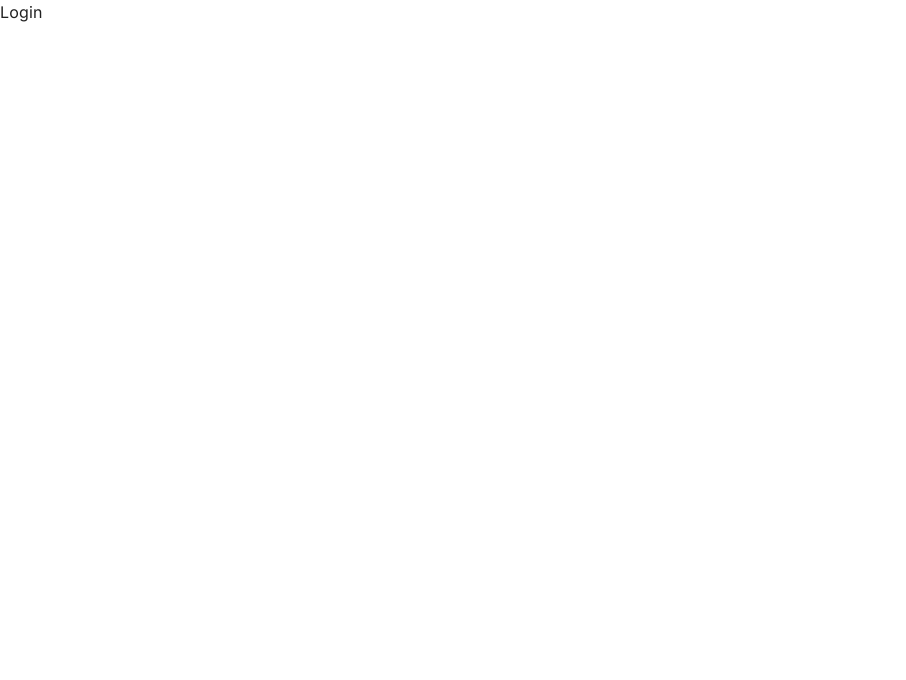
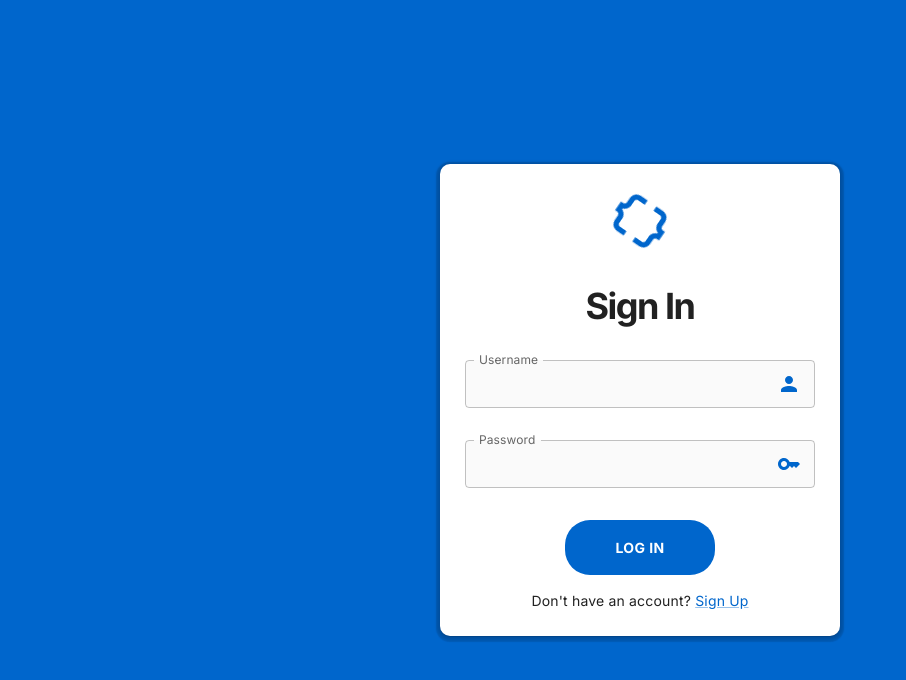
Before and after one commit to amgauthier1992/codecampfinder-client, a React (Create React App) app: page /login in a window 1280 px wide. Shown: the top 680 px of the page, without its empty margins (0-906 px from the left). Built offline with nearby package versions, Linux system fonts and the light colour scheme.

Commit message:
adds WIP Login form- missing POST logic

```diff
--- /dev/null
+++ b/src/pages/Login/form.js
@@ -0,0 +1,133 @@
+import { Button, Grid, Link, Stack, TextField, Typography } from '@mui/material';
+import { useForm, Controller } from 'react-hook-form';
+import { useCallback } from 'react';
+import { Link as ReactRouterLink } from 'react-router-dom';
+import DataObjectIcon from '@mui/icons-material/DataObject';
+import PersonIcon from '@mui/icons-material/Person';
+import KeyOutlinedIcon from '@mui/icons-material/KeyOutlined';
+import styles from './styles';
+
+const LoginForm = () => {
+  const { handleSubmit, control } = useForm();
+
+  const onSubmit = useCallback((data, e) => {
+    console.log(data, e);
+  }, []);
+
+  return (
+    <>
+      <Grid
+        component='form'
+        container
+        onSubmit={handleSubmit(onSubmit)}
+        spacing={4}
+        sx={styles.LoginForm}
+      >
+        <DataObjectIcon sx={styles.LogoIcon} />
+        <Grid
+          item
+          xs={12}
+          sx={styles.GridItem}
+        >
+          <Typography
+            align='center'
+            variant='h1'
+          >
+            Sign In
+          </Typography>
+        </Grid>
+        <Grid
+          item
+          xs={12}
+          sx={styles.GridItem}
+        >
+          <Controller
+            control={control}
+            name='username'
+            render={({ field: { onChange, value }, fieldState: { error } }) => (
+              <TextField
+                label='Username'
+                onChange={onChange}
+                variant='outlined'
+                value={value}
+                InputLabelProps={{
+                  shrink: true
+                }}
+                InputProps={{
+                  endAdornment: <PersonIcon color='primary' />
+                }}
+                error={!!error}
+                helperText={error ? error.message : null}
+              />
+            )}
+            rules={{
+              required: 'Username is required'
+            }}
+          />
+        </Grid>
+        <Grid
+          item
+          xs={12}
+          sx={styles.GridItem}
+        >
+          <Controller
+            control={control}
+            name='password'
+            render={({ field: { onChange, value }, fieldState: { error } }) => (
+              <TextField
+                label='Password'
+                onChange={onChange}
+                variant='outlined'
+                value={value}
+                InputLabelProps={{
+                  shrink: true
+                }}
+                InputProps={{
+                  endAdornment: <KeyOutlinedIcon color='primary' />
+                }}
+                error={!!error}
+                helperText={error ? error.message : null}
+                type='password'
+              />
+            )}
+            rules={{
+              required: 'Password is required'
+            }}
+          />
+        </Grid>
+        <Grid
+          item
+          xs={12}
+          sx={styles.GridItem}
+        >
+          <Stack
+            direction='column'
+            justifyContent='flex-start'
+            alignItems='center'
+            spacing={2}
+            sx={styles.LoginCtas}
+          >
+            <Button
+              type='submit'
+              variant='contained'
+              sx={styles.LoginBtn}
+            >
+              Log in
+            </Button>
+            <Typography variant='body2'>
+              {`Don't have an account?`}{' '}
+              <Link
+                component={ReactRouterLink}
+                to='/sign-up'
+              >
+                Sign Up
+              </Link>
+            </Typography>
+          </Stack>
+        </Grid>
+      </Grid>
+    </>
+  );
+};
+
+export default LoginForm;
--- a/src/pages/Login/index.js
+++ b/src/pages/Login/index.js
@@ -1,4 +1,5 @@
-import { Container } from '@mui/material';
+import { Container, Paper } from '@mui/material';
+import LoginForm from './form';
 import styles from './styles';
 
 const Login = () => {
@@ -7,7 +8,9 @@ const Login = () => {
       maxWidth='xxl'
       sx={styles.Container}
     >
-      Login
+      <Paper sx={styles.FormCard}>
+        <LoginForm />
+      </Paper>
     </Container>
   );
 };
--- a/src/pages/Login/styles.js
+++ b/src/pages/Login/styles.js
@@ -1,10 +1,57 @@
 const styles = {
   Container: {
-    '&.MuiContainer-root': {
+    '&.MuiContainer-root': ({ palette }) => ({
+      display: 'flex',
+      justifyContent: 'center',
+      alignItems: 'center',
+      padding: 0,
       height: '100vh',
-      padding: 0
+      backgroundColor: palette.primary.main
+    })
+  },
+  GridItem: () => ({
+    '&.MuiGrid-item': {
+      paddingLeft: '0 !important'
     }
-  }
+  }),
+  FormCard: () => ({
+    borderRadius: '10px',
+    boxShadow:
+      '0px 2px 1px 4px rgba(0,0,0,0.1),0px 1px 1px 0px rgba(0,0,0,0.14),0px 1px 3px 3px rgba(0,0,0,0.12)',
+    padding: '25px'
+  }),
+  LoginBtn: () => ({
+    display: 'block',
+    marginLeft: 'auto',
+    marginRight: 'auto',
+    borderRadius: '25px',
+    fontWeight: 700,
+    height: '55px',
+    width: '150px'
+  }),
+  LogoIcon: ({ palette }) => ({
+    animation: 'rotateAnimation 5s linear infinite',
+    '@keyframes rotateAnimation': {
+      from: { transform: 'rotate(0deg)' },
+      to: { transform: 'rotate(360deg)' }
+    },
+    color: palette.primary.main,
+    display: 'block',
+    fontSize: '4em',
+    marginLeft: 'auto',
+    marginRight: 'auto'
+  }),
+  LoginForm: ({ breakpoints }) => ({
+    width: '100%',
+    margin: 0,
+    [breakpoints.up('sm')]: {
+      width: '350px'
+    }
+  }),
+  LoginFormCtas: () => ({
+    marginLeft: 'auto',
+    marginRight: 'auto'
+  })
 };
 
 export default styles;
```
